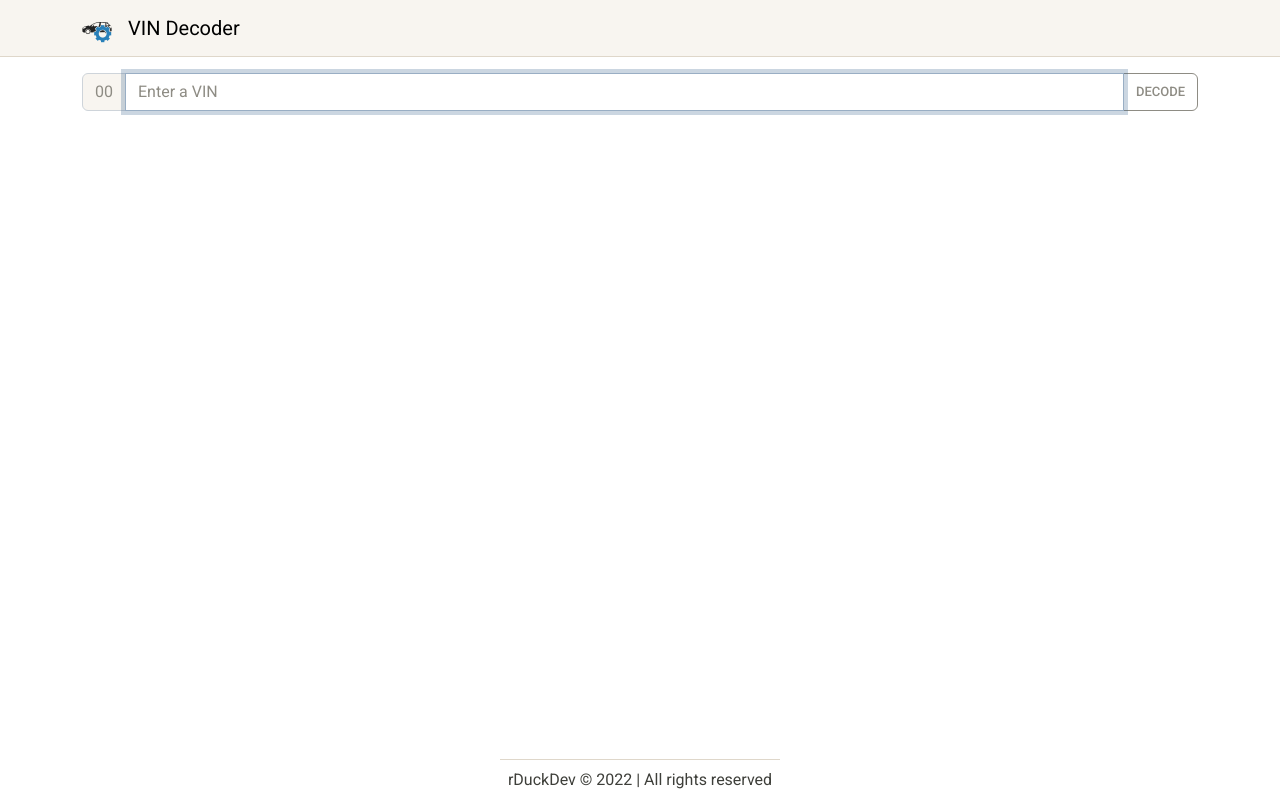
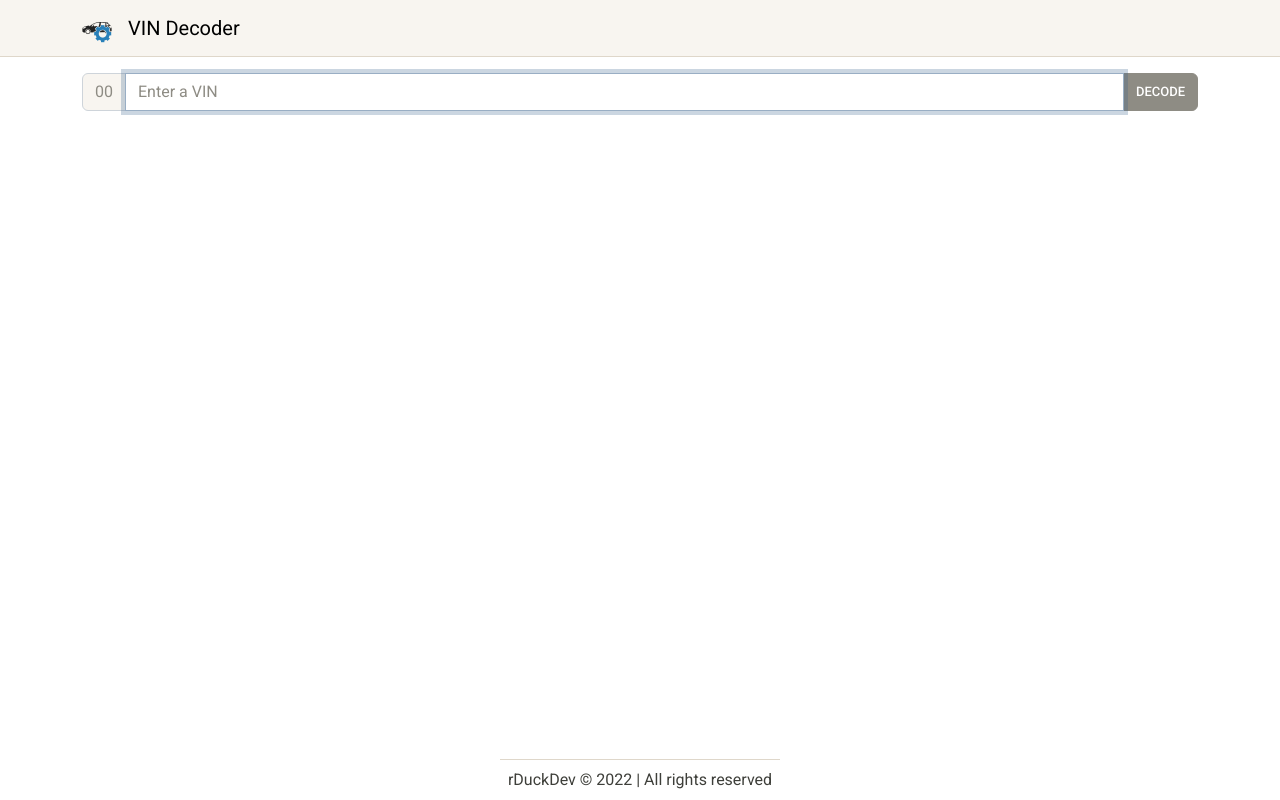
Before and after one commit to rDuckDev/VIN-Decoder, a React (Create React App) app: page / in a window 1280 px wide. Built offline with nearby package versions, Linux system fonts and the light colour scheme.

Commit message:
style: update decode button theme

```diff
--- a/src/App.tsx
+++ b/src/App.tsx
@@ -114,7 +114,7 @@
                 onInput={handleInput}
                 autoFocus
               />
-              <button type='submit' className='btn btn-outline-secondary'>
+              <button type='submit' className='btn btn-secondary'>
                 Decode
               </button>
             </section>
```
